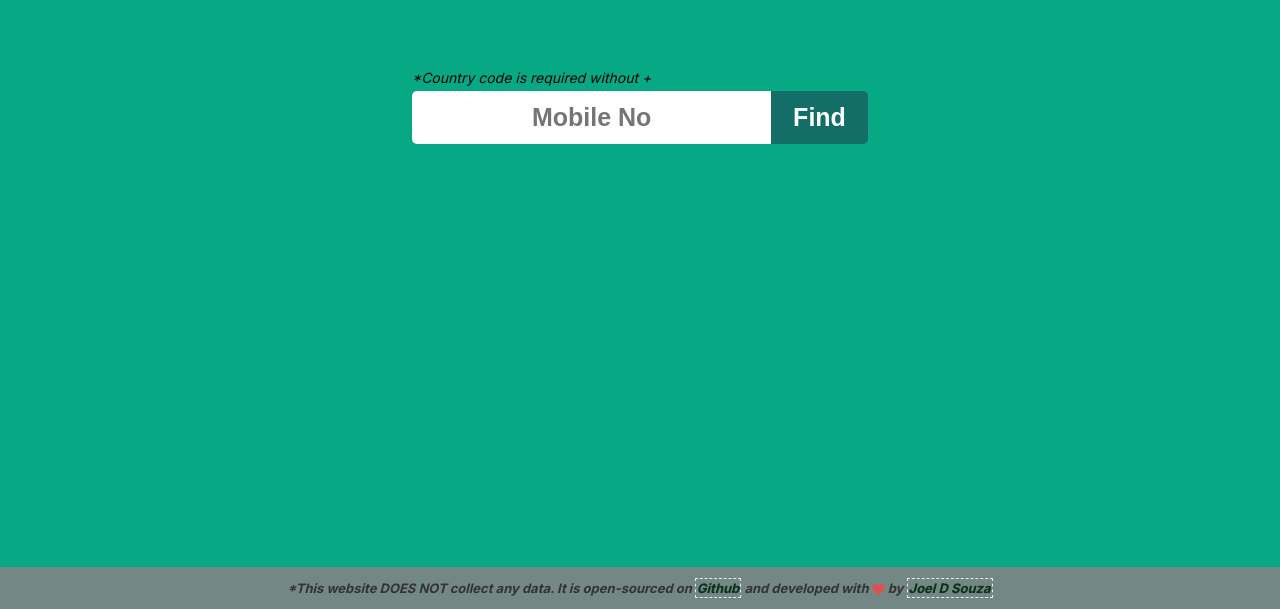
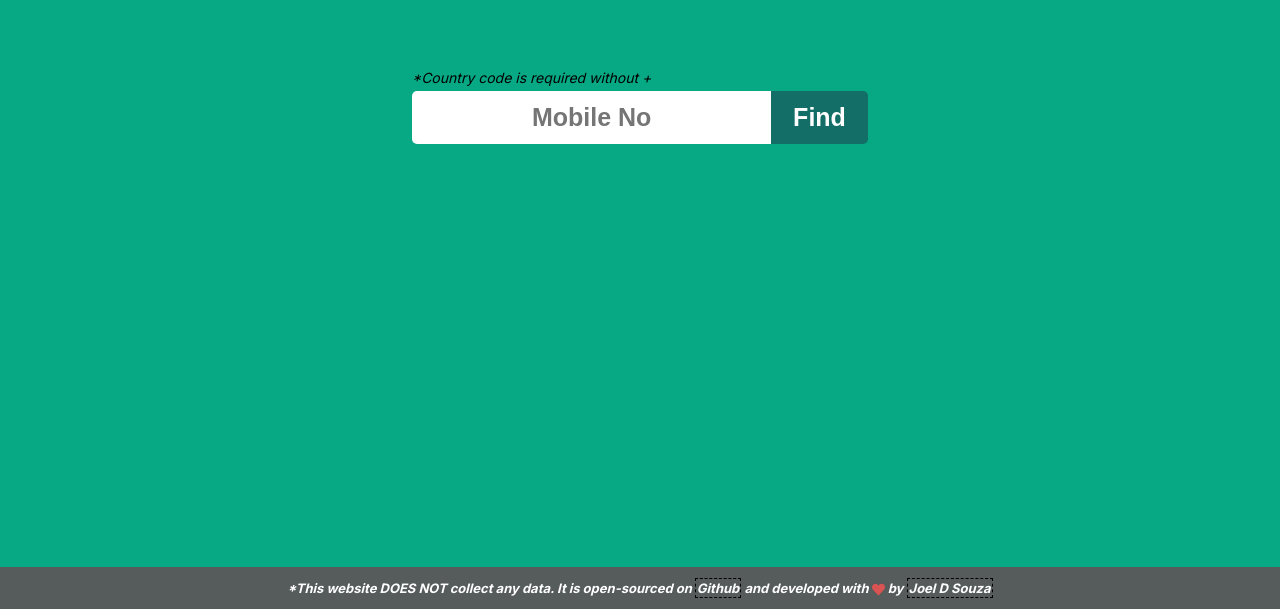
Before and after one commit to Reflex-Gravity/open_whatsapp_number, a plain HTML site: page index.html in a window 1280 px wide. Shown: the part 191-800 px from the top of the page. Drawn offline with Linux system fonts and the light colour scheme.

Commit message:
improved accessibility

```diff
--- a/index.html
+++ b/index.html
@@ -10,7 +10,7 @@
     <meta name="viewport" content="width=device-width, initial-scale=1.0">
     <meta name="apple-mobile-web-app-status-bar" content="#07a884">
     <meta name="theme-color" content="#07a884">
-    <link rel="canonical" href="https://openwhatsapp.joeldsouza.com/">
+    <link rel="canonical" href="https://openwhatsapp.joeldsouza.me/">
     <link rel="icon" type="image/x-icon" href="/favicon.ico">
     <link rel="preconnect" href="https://fonts.googleapis.com">
     <link rel="preconnect" href="https://fonts.gstatic.com" crossorigin>
@@ -44,9 +44,9 @@
             position: fixed;
             bottom: 0;
             right: 0;
-            color: #333;
+            color: #fff;
             font-weight: 600;
-            background-color: #738784;
+            background-color: #565c5b;
             width: 100%;
             font-size: 13px;
             font-style: italic;
@@ -108,10 +108,10 @@
             -moz-appearance: textfield;
         }
         a{
-            color:rgb(10, 48, 23);
+            color:#fff;
             text-decoration: none;
             font-weight: 600;
-            border: 1px dashed rgb(234, 232, 232);
+            border: 1px dashed rgb(0 0 0);
             padding: 1px;
             text-shadow: 0px 0px 1px #636a69;
         }
```
